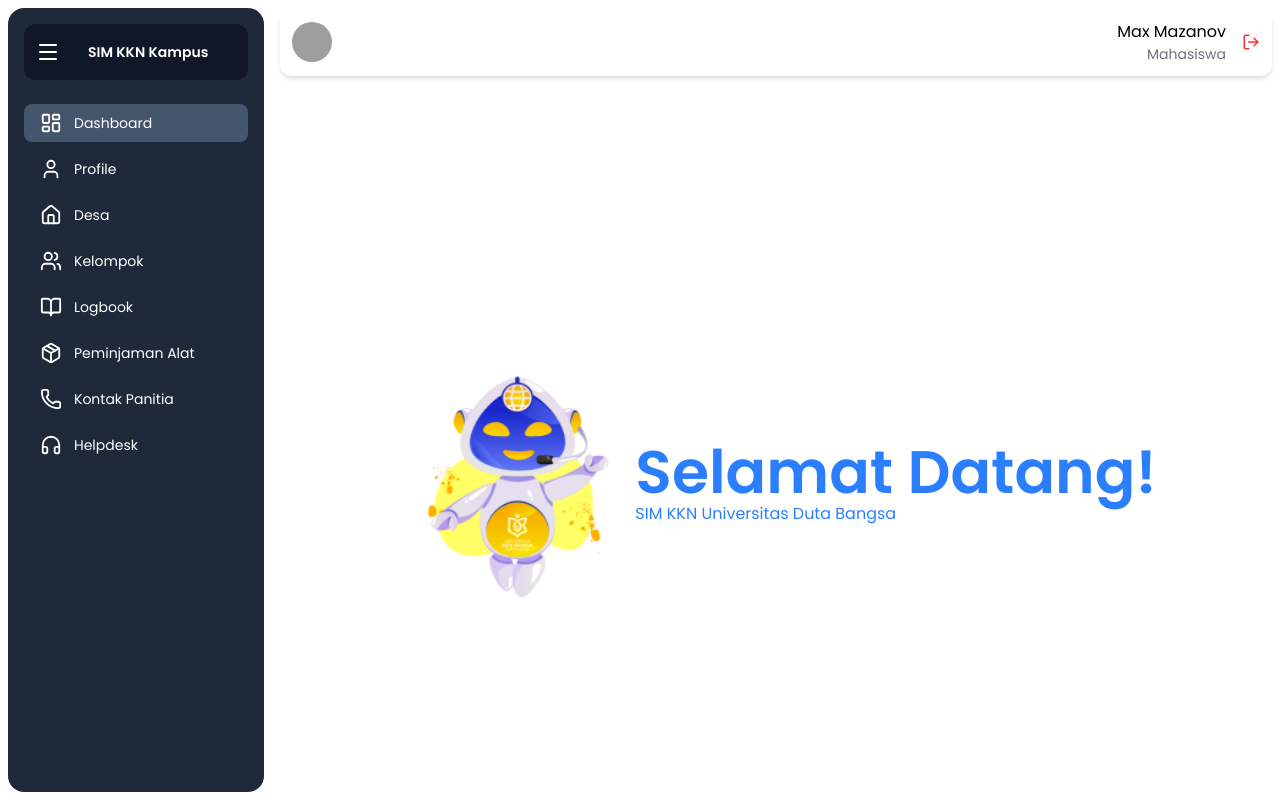
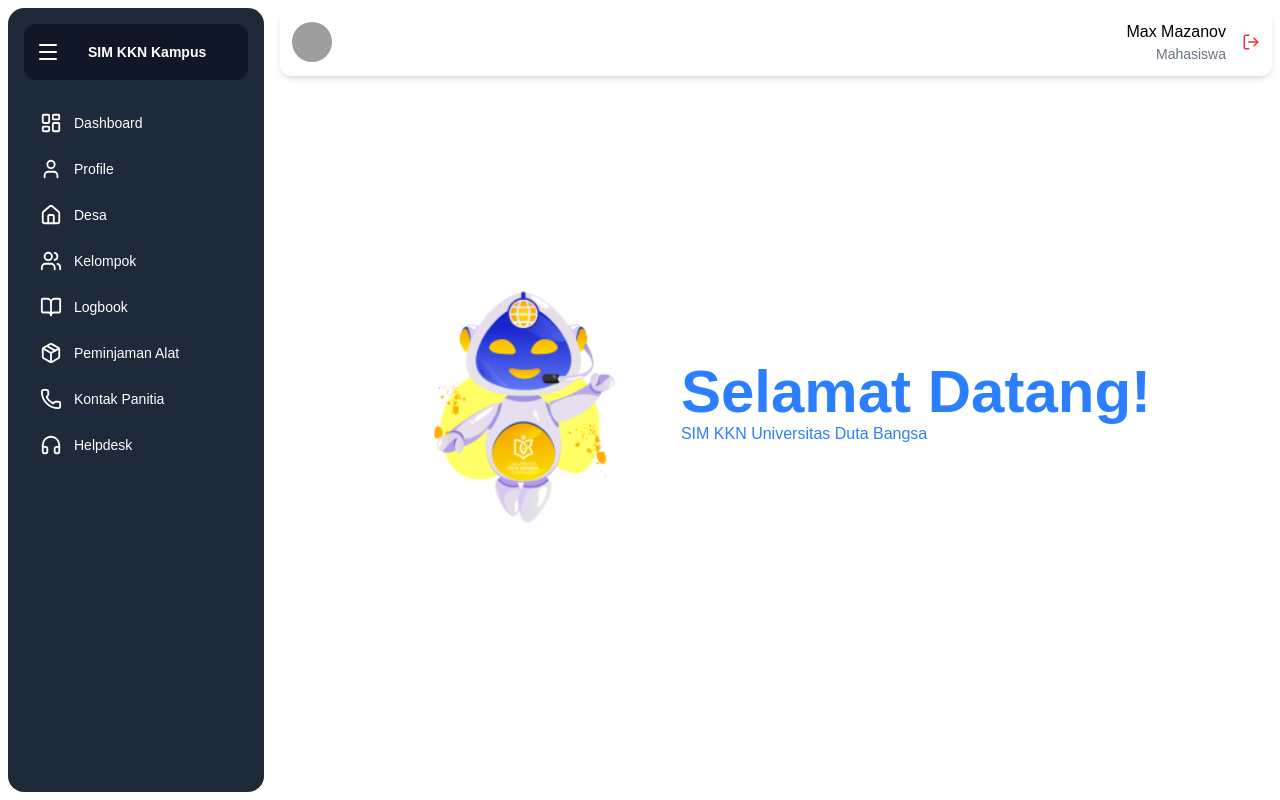
Before and after one commit to wwicaksonoo/Rework-SSO-KKN, a React (Vite) app: page / in a window 1280 px wide. Built offline with nearby package versions, Linux system fonts and the light colour scheme; grey boxes are pictures that could not be loaded.

Commit message:
update routing & page

```diff
--- a/package.json
+++ b/package.json
@@ -15,6 +15,7 @@
     "lucide-react": "^0.575.0",
     "react": "^19.2.0",
     "react-dom": "^19.2.0",
+    "react-router-dom": "^7.13.1",
     "tailwindcss": "^4.2.0"
   },
   "devDependencies": {
--- a/src/App.jsx
+++ b/src/App.jsx
@@ -1,39 +1,34 @@
-import './index.css'
-import logo from './assets/robot.png'
-
+import { Routes, Route } from "react-router-dom"
+import Sidebar from "./components/sidebar"
+import Navbar from "./components/navbar"
+import Home from "./components/home"
+import Profile from "./pages/profile"
+import Desa from "./pages/desa"
+import Logbook from "./pages/logbook"
 
 function App() {
+  return (
+    <div className="h-screen flex overflow-hidden">
 
-  return (
+      <Sidebar />
 
+      <div className="flex-1 flex flex-col">
 
-<div className='h-screen flex items-center justify-center'>
+        <Navbar />
 
-<div className='flex  items-center '>
+        <div className="flex-1">
+          <Routes>
+            <Route path="/" element={<Home />} />
+            <Route path="/profile" element={<Profile />} />
+            <Route path="/desa" element={<Desa />} />
+            <Route path="/logbook" element={<Logbook />} />
 
-        <img src={logo} className="w-60 h-65  gap-10" />
-    <div className="flex flex-col justify-center h-screen items-start">
-    <h1 className="text-blue-500 font-semibold text-6xl">Selamat Datang!</h1>
-    <p className="text-blue-500">SIM KKN Universitas Duta Bangsa</p>
+          </Routes>
+        </div>
+
+      </div>
+
     </div>
-
-</div>
-
-
-</div>
-
-
-
-
-
-
-
-
-
-
-
-
-
   )
 }
 
--- /dev/null
+++ b/src/components/home.jsx
@@ -0,0 +1,31 @@
+import logo from "../assets/robot.png"
+import '../index.css'
+
+function Home() {
+  return (
+    <div className="h-screen flex items-center justify-center overflow-hidden">
+
+      <div className="flex items-center relative bottom-20 gap-10">
+
+        <img
+          src={logo}
+          className="w-60 h-auto"
+          alt="Robot"
+        />
+
+        <div className="flex flex-col justify-center items-start">
+          <h1 className="text-blue-500 font-semibold text-6xl">
+            Selamat Datang!
+          </h1>
+          <p className="text-blue-500">
+            SIM KKN Universitas Duta Bangsa
+          </p>
+        </div>
+
+      </div>
+
+    </div>
+  )
+}
+
+export default Home
--- a/src/components/navbar.jsx
+++ b/src/components/navbar.jsx
@@ -10,7 +10,7 @@
 
 
         <img
-        src="https://ui-avatars.com/api/?name=Satriyo"
+        src="https://ui-avatars.com/api/?name=Mazanov&background=0D8ABC&color=fff"
         alt="Profile"
         className="w-10 h-10 rounded-full "
         />
--- a/src/components/sidebar.jsx
+++ b/src/components/sidebar.jsx
@@ -1,4 +1,5 @@
 import { useState } from "react"
+import { NavLink } from "react-router-dom"
 import { LayoutDashboard, User, Home, Users,
   BookOpen, Package, Phone, Headphones, Menu
 } from "lucide-react"
@@ -34,13 +35,13 @@
 
         <nav className="flex flex-col gap-2">
           <SidebarItem collapsed={collapsed} icon={<LayoutDashboard size={22} />} text="Dashboard" active />
-          <SidebarItem collapsed={collapsed} icon={<User size={22} />} text="Profile" />
-          <SidebarItem collapsed={collapsed} icon={<Home size={22} />} text="Desa" />
-          <SidebarItem collapsed={collapsed} icon={<Users size={22} />} text="Kelompok" />
-          <SidebarItem collapsed={collapsed} icon={<BookOpen size={22} />} text="Logbook" />
-          <SidebarItem collapsed={collapsed} icon={<Package size={22} />} text="Peminjaman Alat" />
-          <SidebarItem collapsed={collapsed} icon={<Phone size={22} />} text="Kontak Panitia" />
-          <SidebarItem collapsed={collapsed} icon={<Headphones size={22} />} text="Helpdesk" />
+          <SidebarItem collapsed={collapsed} icon={<User size={22} />} text="Profile" to="/profile" />
+          <SidebarItem collapsed={collapsed} icon={<Home size={22} />} text="Desa" to="/desa" />
+          <SidebarItem collapsed={collapsed} icon={<Users size={22} />} text="Kelompok" to="/kelompok" />
+          <SidebarItem collapsed={collapsed} icon={<BookOpen size={22} />} text="Logbook" to="/logbook" />
+          <SidebarItem collapsed={collapsed} icon={<Package size={22} />} text="Peminjaman Alat" to="/alat" />
+          <SidebarItem collapsed={collapsed} icon={<Phone size={22} />} text="Kontak Panitia" to="/panitia" />
+          <SidebarItem collapsed={collapsed} icon={<Headphones size={22} />} text="Helpdesk" to="/cs" />
         </nav>
 
       </aside>
@@ -48,18 +49,21 @@
   )
 }
 
-function SidebarItem({ icon, text, active, collapsed }) {
+function SidebarItem({ icon, text, collapsed, to }) {
   return (
-    <div
-      className={`
-        flex items-center ${collapsed ? "justify-center" : "gap-3" }
-        px-4 py-2 rounded-lg cursor-pointer transition-all duration-300
-        ${active ? "bg-slate-600" : "hover:bg-gray-600/70"}
-      `}
+    <NavLink
+      to={to}
+      className={({ isActive }) =>
+        `
+        flex items-center ${collapsed ? "justify-center" : "gap-3"}
+        px-4 py-2 rounded-lg transition-all duration-300
+        ${isActive ? "bg-gray-800" : "hover:bg-gray-700 transition"}
+        `
+      }
     >
       {icon}
       {!collapsed && <span className="text-sm">{text}</span>}
-    </div>
+    </NavLink>
   )
 }
 
--- a/src/main.jsx
+++ b/src/main.jsx
@@ -1,26 +1,12 @@
-import '@fontsource/poppins/400.css'
-import '@fontsource/poppins/600.css'
-import '@fontsource/poppins/700.css'
+import { StrictMode } from "react"
+import { createRoot } from "react-dom/client"
+import { BrowserRouter } from "react-router-dom"
+import App from "./App.jsx"
 
-import Sidebar from './components/sidebar.jsx'
-import Navbar from './components/navbar'
-
-import { StrictMode } from 'react'
-import { createRoot } from 'react-dom/client'
-import './index.css'
-import App from './App.jsx'
-
-createRoot(document.getElementById('root')).render(
+createRoot(document.getElementById("root")).render(
   <StrictMode>
-
-<div className='h-screen flex overflow-hidden'>
-
-<Sidebar/>
-<div className='flex-1 p-'>
-    <Navbar />
-    <App />
-</div>
-
-</div>
-  </StrictMode>,
+    <BrowserRouter>
+      <App />
+    </BrowserRouter>
+  </StrictMode>
 )
--- /dev/null
+++ b/src/pages/alat.jsx
@@ -0,0 +1,9 @@
+function Profile() {
+  return (
+    <div className="px-2 py-2 pt-2 ">
+      <h1>Profile Page</h1>
+    </div>
+  );
+}
+
+export default Profile;
--- /dev/null
+++ b/src/pages/cs.jsx
@@ -0,0 +1,9 @@
+function Profile() {
+  return (
+    <div className="px-2 py-2 pt-2 ">
+      <h1>Profile Page</h1>
+    </div>
+  );
+}
+
+export default Profile;
--- /dev/null
+++ b/src/pages/desa.jsx
@@ -0,0 +1,9 @@
+function Desa() {
+  return (
+    <div className="px-2 py-2 pt-2 ">
+      <h1>Desa Page</h1>
+    </div>
+  );
+}
+
+export default Desa;
--- /dev/null
+++ b/src/pages/logbook.jsx
@@ -0,0 +1,9 @@
+function Logbook() {
+  return (
+    <div className="px-2 py-2 pt-2 ">
+      <h1>Logbook Page</h1>
+    </div>
+  );
+}
+
+export default Logbook;
--- /dev/null
+++ b/src/pages/panitia.jsx
@@ -0,0 +1,9 @@
+function Profile() {
+  return (
+    <div className="px-2 py-2 pt-2 ">
+      <h1>Profile Page</h1>
+    </div>
+  );
+}
+
+export default Profile;
--- /dev/null
+++ b/src/pages/profile.jsx
@@ -0,0 +1,9 @@
+function Profile() {
+  return (
+    <div className="px-2 py-2 pt-2 ">
+      <h1>Profile Page</h1>
+    </div>
+  );
+}
+
+export default Profile;
```
Also changed, not shown: 1 other file (tests, documents, lock files or other folders).
